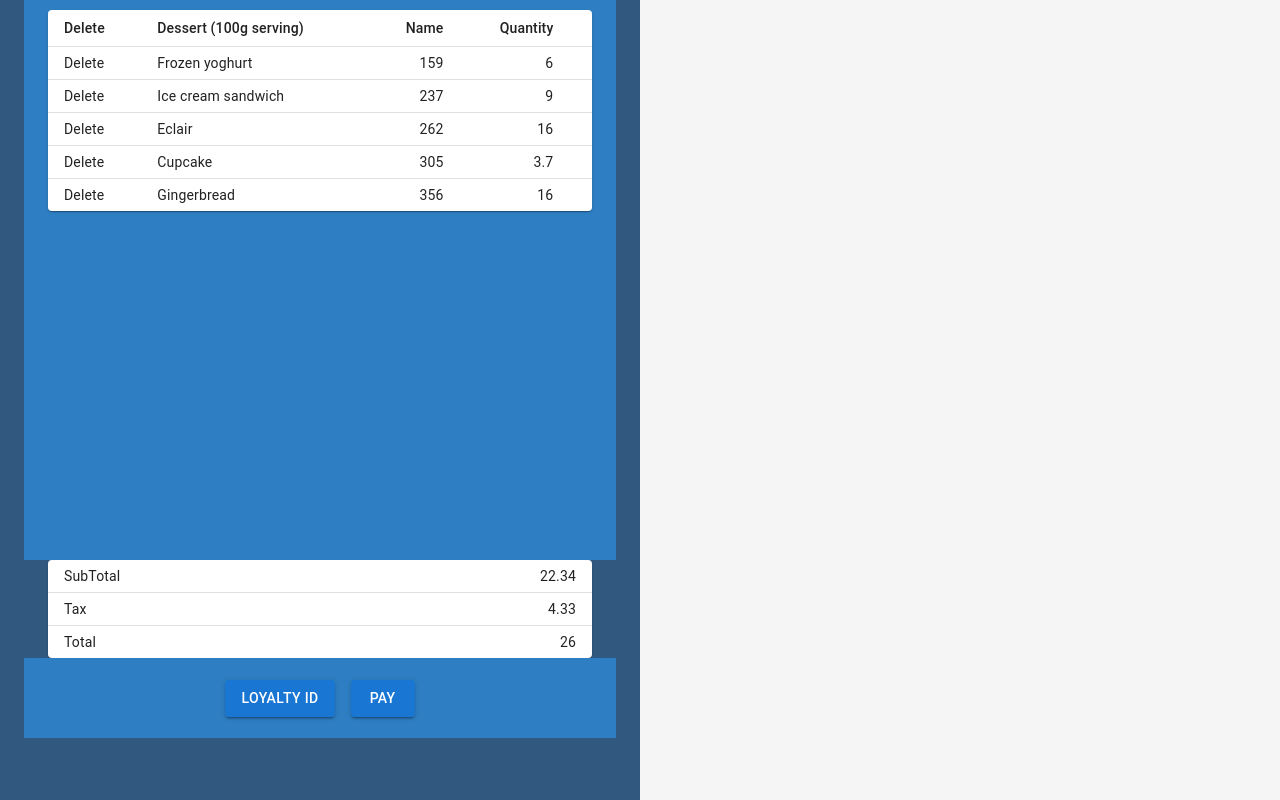
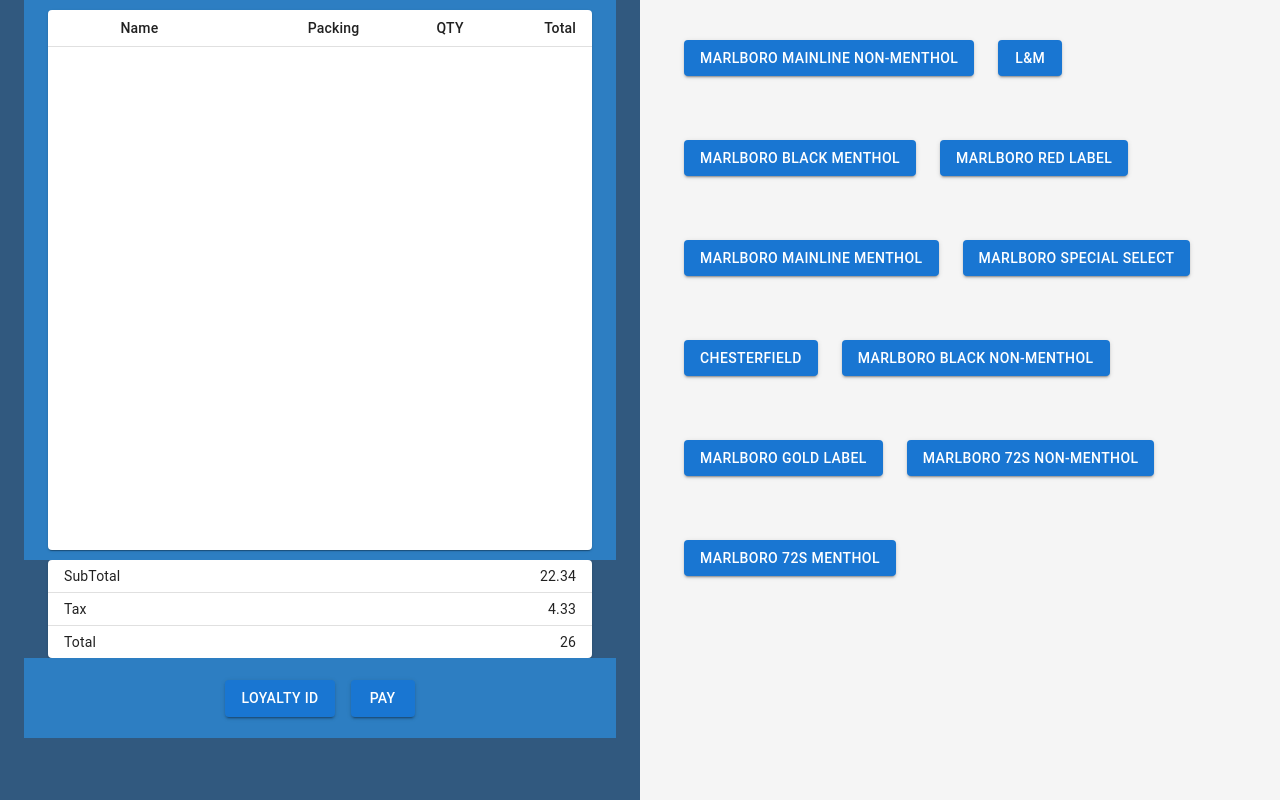
Before and after one commit to tyler-mcwilliam/pos-system, a React (Create React App) app: page / in a window 1280 px wide. Built offline with nearby package versions, Linux system fonts and the light colour scheme.

Commit message:
update pos table

```diff
--- a/package.json
+++ b/package.json
@@ -5,6 +5,7 @@
   "dependencies": {
     "@emotion/react": "^11.11.4",
     "@emotion/styled": "^11.11.0",
+    "@mui/icons-material": "^5.15.14",
     "@mui/material": "^5.15.13",
     "@testing-library/jest-dom": "^5.17.0",
     "@testing-library/react": "^13.4.0",
--- a/src/App.js
+++ b/src/App.js
@@ -20,22 +20,27 @@
     products: [],
     selectedBrandFamily: "",
   });
-  function handleState(productName) {
+  function handleProductState(productName) {
     setState({
-      selectedProducts: [{ id: 1, name: productName, price: 10 }],
-      loyaltyId: {
-        id: "testid",
-        name: "testName",
-        isValid: false,
-      },
+      ...state,
+      selectedProducts: [...state.selectedProducts, productName],
     });
   }
+  function handleBrandState(brandName) {
+    setState({ ...state, selectedBrandFamily: brandName });
+  }
+  function clearBrandState() {
+    setState({ ...state, selectedBrandFamily: "" });
+  }
+
   React.useEffect(() => {
+    if (state.products.length === 0) {
       fetch("structures/price_promotions_response.json")
         .then((response) => response.json())
         .then((jsonResponse) =>
-        setState({ products: jsonResponse[0]["Products"] }),
+          setState({ ...state, products: jsonResponse[0]["Products"] }),
         );
+    }
   });
 
   // outputs a javascript object from the parsed json
@@ -79,6 +84,8 @@
           }}
         >
           <PosTable
+            products={state.selectedProducts}
+            handleProductState={handleProductState}
             sx={{
               height: "100vh",
               width: "100%",
@@ -148,27 +155,30 @@
             minHeight: "80%",
           }}
         >
-          {() => {
-            if (state.selectedBrandFamily === "") {
-              //use distinct
-              // render all the brand buttons
+          {state.selectedBrandFamily === "" &&
+            [...new Set(state.products.map((product) => product["Brand"]))].map(
+              (brand) => {
+                return (
+                  <BrandFamilyButton brand={brand} change={handleBrandState} />
+                );
+              },
+            )}
+          {state.selectedBrandFamily && (
+            <ProductButton product={"Back"} change={clearBrandState} />
+          )}
+          {state.selectedBrandFamily &&
             state.products
-                .map((product) => product["Brand"])
+              .filter(
+                (product) => product["Brand"] === state.selectedBrandFamily,
+              )
               .map((product) => {
                 return (
-                    <BrandFamilyButton product={product} change={handleState} />
+                  <ProductButton
+                    product={product}
+                    change={handleProductState}
+                  />
                 );
-                });
-            } else {
-              state.products.filter(
-                (product) => product["Brand"] === state.selectedBrandFamily,
-              );
-            }
-
-            state.products.map((product) => {
-              return <ProductButton product={product} change={handleState} />;
-            });
-          }}
+              })}
         </Grid>
       </Container>
     </div>
--- a/src/components/BrandFamilyButton.js
+++ b/src/components/BrandFamilyButton.js
@@ -6,11 +6,11 @@
   return { name, quantity, totalPrice };
 }
 
-export default function BrandFamilyButton({ product, change }) {
+export default function BrandFamilyButton({ brand, change }) {
   return (
     <Grid>
-      <Button variant="contained" onClick={() => change("Brand")}>
-        {product["Brand"]}
+      <Button variant="contained" onClick={() => change(brand)}>
+        {brand}
       </Button>
     </Grid>
   );
--- a/src/components/PosTable.js
+++ b/src/components/PosTable.js
@@ -6,45 +6,37 @@
 import TableHead from "@mui/material/TableHead";
 import TableRow from "@mui/material/TableRow";
 import Paper from "@mui/material/Paper";
+import DeleteIcon from "@mui/icons-material/Delete";
 
-function createData(name, calories, fat, carbs, protein) {
-  return { name, calories, fat, carbs, protein };
-}
-
-const rows = [
-  createData("Frozen yoghurt", 159, 6.0, 24, 4.0),
-  createData("Ice cream sandwich", 237, 9.0, 37, 4.3),
-  createData("Eclair", 262, 16.0, 24, 6.0),
-  createData("Cupcake", 305, 3.7, 67, 4.3),
-  createData("Gingerbread", 356, 16.0, 49, 3.9),
-];
-
-export default function PosTable() {
+export default function PosTable(props) {
   return (
-    <TableContainer component={Paper}>
-      <Table sx={{ minWidth: 650 }} size="small" aria-label="a dense table">
+    <TableContainer sx={{ height: "100%" }} component={Paper}>
+      <Table sx={{ minWidth: 300 }} size="small" aria-label="a dense table">
         <TableHead>
           <TableRow>
-            <TableCell>Delete</TableCell>
-            <TableCell>Dessert (100g serving)</TableCell>
-            <TableCell align="right">Name</TableCell>
-            <TableCell align="right">Quantity</TableCell>
-            <TableCell align="right">Total Price</TableCell>
+            <TableCell></TableCell>
+            <TableCell>Name</TableCell>
+            <TableCell align="right">Packing</TableCell>
+            <TableCell align="right">QTY</TableCell>
+            <TableCell align="right">Total</TableCell>
           </TableRow>
         </TableHead>
         <TableBody>
-          {rows.map((row) => (
+          {props.products &&
+            props.products.map((product) => (
               <TableRow
-              key={row.name}
+                key={product.name}
                 sx={{ "&:last-child td, &:last-child th": { border: 0 } }}
               >
-              <TableCell>Delete</TableCell>
+                <TableCell onClick={() => props.handleProductState(product)}>
+                  <DeleteIcon />
+                </TableCell>
                 <TableCell component="th" scope="row">
-                {row.name}
+                  {product["SKUName"]}
                 </TableCell>
-              <TableCell align="right">{row.calories}</TableCell>
-              <TableCell align="right">{row.fat}</TableCell>
-              <TableCell align="right">{row.carbs}</TableCell>
+                <TableCell align="right">{product.packing}</TableCell>
+                <TableCell align="right">{product.quantity}</TableCell>
+                <TableCell align="right">{product.price}</TableCell>
               </TableRow>
             ))}
         </TableBody>
--- a/src/components/productButton.js
+++ b/src/components/productButton.js
@@ -1,6 +1,7 @@
 import * as React from "react";
 import Button from "@mui/material/Button";
 import Grid from "@mui/material/Unstable_Grid2";
+import ArrowBackIcon from "@mui/icons-material/ArrowBack";
 
 function createData(name, quantity, totalPrice) {
   return { name, quantity, totalPrice };
@@ -9,7 +10,8 @@
 export default function ProductButton({ product, change }) {
   return (
     <Grid>
-      <Button variant="contained" onClick={() => change("productButton")}>
+      <Button variant="contained" onClick={() => change(product)}>
+        {product === "Back" && <ArrowBackIcon />}
         {product["SKUName"]}
       </Button>
     </Grid>
```
Also changed, not shown: 1 other file (tests, documents, lock files or other folders). Lines whose indentation alone changed are shown as unchanged.
